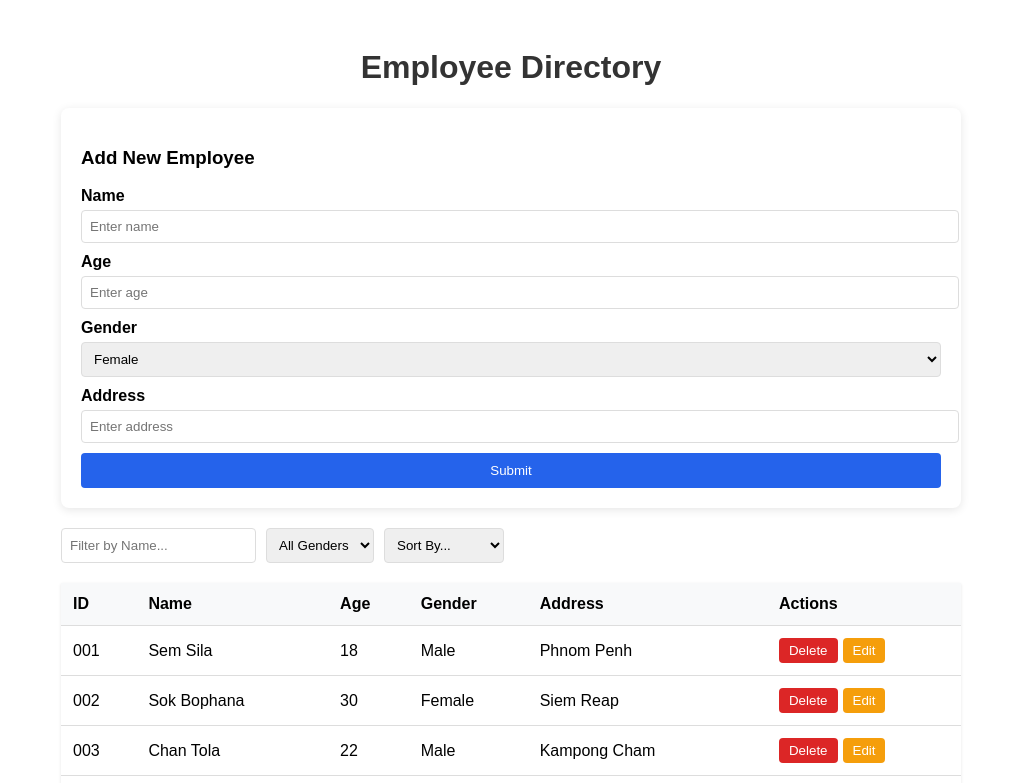
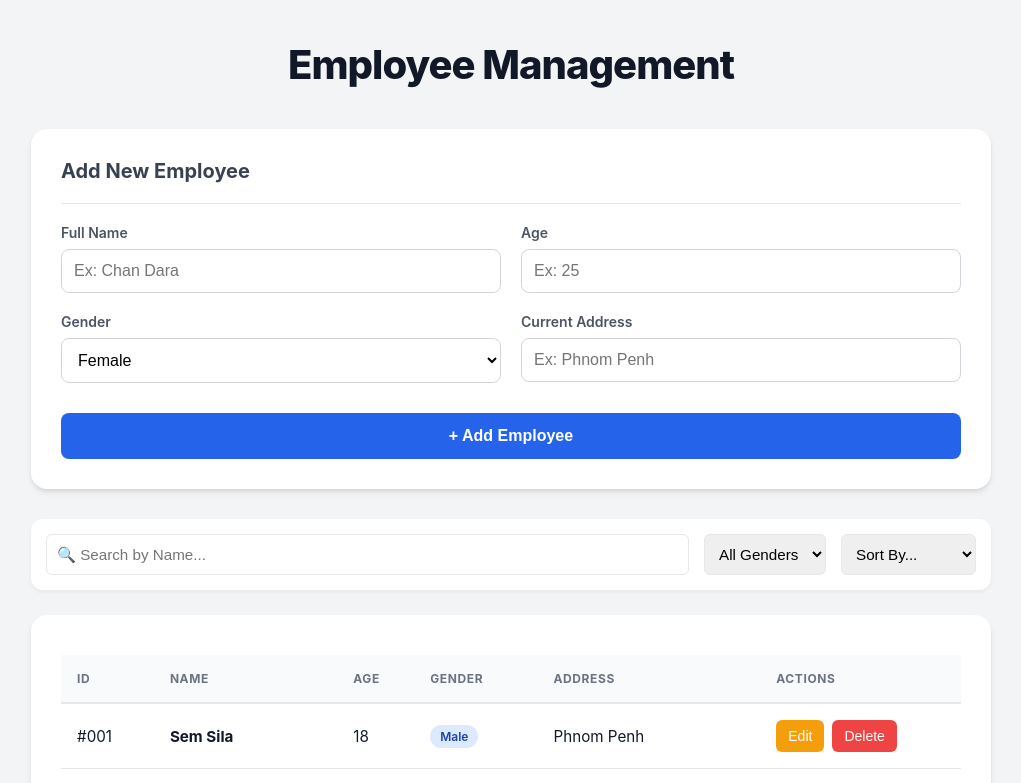
Before and after one commit to sila911/staffly, a React (Vite) app: page / in a window 1280 px wide. Shown: the top 783 px of the page, without its empty margins (129-1150 px from the left). Built offline with nearby package versions, Linux system fonts and the light colour scheme.

Commit message:
Redesign about interface

```diff
--- a/index.html
+++ b/index.html
@@ -1,13 +1,16 @@
 <!doctype html>
 <html lang="en">
+
 <head>
   <meta charset="UTF-8" />
   <link rel="icon" type="image/svg+xml" href="/vite.svg" />
   <meta name="viewport" content="width=device-width, initial-scale=1.0" />
   <title>employee-directory</title>
 </head>
+
 <body>
   <div id="root"></div>
   <script type="module" src="/src/main.jsx"></script>
 </body>
+
 </html>
--- a/src/App.css
+++ b/src/App.css
@@ -1,99 +1,222 @@
+/* GLOBAL RESET & BASICS */
+* {
+  box-sizing: border-box;
+}
+
+body {
+  margin: 0;
+  padding: 0;
+  background-color: #f3f4f6;
+  /* Light Grey Background */
+  font-family: 'Inter', system-ui, -apple-system, sans-serif;
+  color: #1f2937;
+}
+
 .container {
-  max-width: 900px;
-  margin: 0 auto;
-  padding: 20px;
-  font-family: sans-serif;
+  max-width: 1000px;
+  /* Wider container */
+  margin: 40px auto;
+  padding: 0 20px;
 }
 
 h1 {
   text-align: center;
-  color: #333;
+  color: #111827;
+  font-size: 2.5rem;
+  margin-bottom: 40px;
+  font-weight: 800;
+  letter-spacing: -0.025em;
 }
 
-/* Form Styles */
-.form-card {
-  background: #fff;
-  padding: 20px;
-  border-radius: 8px;
-  box-shadow: 0 2px 10px rgba(0, 0, 0, 0.1);
-  margin-bottom: 20px;
+/* --- CARD STYLES --- */
+.form-card,
+.table-card {
+  background: white;
+  padding: 30px;
+  border-radius: 16px;
+  box-shadow: 0 4px 6px -1px rgba(0, 0, 0, 0.1), 0 2px 4px -1px rgba(0, 0, 0, 0.06);
+  margin-bottom: 30px;
+}
+
+/* --- FORM STYLES --- */
+.form-card h3 {
+  margin-top: 0;
+  padding-bottom: 20px;
+  border-bottom: 1px solid #e5e7eb;
+  color: #374151;
+  font-size: 1.25rem;
+}
+
+.form-grid {
+  display: grid;
+  grid-template-columns: 1fr 1fr;
+  gap: 20px;
 }
 
 .form-group {
-  margin-bottom: 10px;
+  display: flex;
+  flex-direction: column;
 }
 
 .form-group label {
-  display: block;
-  margin-bottom: 5px;
-  font-weight: bold;
+  margin-bottom: 8px;
+  font-weight: 600;
+  font-size: 0.875rem;
+  color: #4b5563;
 }
 
 .form-group input,
 .form-group select {
-  width: 100%;
-  padding: 8px;
-  border: 1px solid #ddd;
-  border-radius: 4px;
+  padding: 12px;
+  border: 1px solid #d1d5db;
+  border-radius: 8px;
+  font-size: 1rem;
+  background-color: #fff;
+  transition: all 0.2s;
+}
+
+.form-group input:focus,
+.form-group select:focus {
+  outline: none;
+  border-color: #3b82f6;
+  box-shadow: 0 0 0 3px rgba(59, 130, 246, 0.2);
 }
 
 .btn-submit {
-  width: 100%;
-  background: #2563eb;
+  grid-column: span 2;
+  margin-top: 10px;
+  background-color: #2563eb;
   color: white;
-  padding: 10px;
+  padding: 14px;
   border: none;
-  border-radius: 4px;
+  border-radius: 8px;
+  font-weight: 600;
+  font-size: 1rem;
   cursor: pointer;
+  transition: background 0.2s;
 }
 
 .btn-submit:hover {
-  background: #1d4ed8;
+  background-color: #1d4ed8;
 }
 
-/* Table Styles */
-table {
-  width: 100%;
-  border-collapse: collapse;
-  background: white;
-  box-shadow: 0 1px 3px rgba(0, 0, 0, 0.1);
-}
-
-th,
-td {
-  padding: 12px;
-  text-align: left;
-  border-bottom: 1px solid #ddd;
-}
-
-th {
-  background-color: #f8f9fa;
-}
-
-.btn-delete {
-  background: #dc2626;
-  color: white;
-  border: none;
-  padding: 5px 10px;
-  border-radius: 4px;
-  cursor: pointer;
-}
-
-/* Filter Section */
+/* --- FILTER SECTION --- */
 .filters {
   display: flex;
-  gap: 10px;
-  margin-bottom: 20px;
+  gap: 15px;
+  margin-bottom: 25px;
+  background: white;
+  padding: 15px;
+  border-radius: 12px;
+  box-shadow: 0 2px 4px rgba(0, 0, 0, 0.05);
 }
 
 .filters input,
 .filters select {
-  padding: 8px;
-  border: 1px solid #ddd;
-  border-radius: 4px;
+  padding: 10px;
+  border: 1px solid #e5e7eb;
+  border-radius: 6px;
+  font-size: 0.95rem;
 }
 
-/* Modal Styles (New) */
+.filters input {
+  flex-grow: 1;
+  /* Search bar takes available space */
+}
+
+/* --- TABLE STYLES (The Important Fix) --- */
+table {
+  width: 100%;
+  border-collapse: collapse;
+  /* Removes gaps between cells */
+  margin-top: 10px;
+}
+
+thead tr {
+  background-color: #f9fafb;
+  border-bottom: 2px solid #e5e7eb;
+}
+
+th {
+  text-align: left;
+  padding: 16px;
+  font-size: 0.75rem;
+  text-transform: uppercase;
+  letter-spacing: 0.05em;
+  font-weight: 700;
+  color: #6b7280;
+}
+
+tbody tr {
+  border-bottom: 1px solid #e5e7eb;
+  transition: background 0.1s;
+}
+
+tbody tr:hover {
+  background-color: #f9fafb;
+}
+
+td {
+  padding: 16px;
+  font-size: 0.95rem;
+  color: #111827;
+  vertical-align: middle;
+}
+
+/* Status Badges for Gender */
+.badge {
+  padding: 4px 10px;
+  border-radius: 9999px;
+  font-size: 0.75rem;
+  font-weight: 600;
+  display: inline-block;
+}
+
+.badge.male {
+  background-color: #dbeafe;
+  /* Light Blue */
+  color: #1e40af;
+}
+
+.badge.female {
+  background-color: #fce7f3;
+  /* Light Pink */
+  color: #9d174d;
+}
+
+/* Action Buttons */
+.action-buttons {
+  display: flex;
+  gap: 8px;
+}
+
+.btn-edit,
+.btn-delete {
+  padding: 8px 12px;
+  border: none;
+  border-radius: 6px;
+  font-size: 0.875rem;
+  font-weight: 500;
+  cursor: pointer;
+  transition: opacity 0.2s;
+}
+
+.btn-edit {
+  background-color: #f59e0b;
+  color: white;
+}
+
+.btn-delete {
+  background-color: #ef4444;
+  color: white;
+}
+
+.btn-edit:hover,
+.btn-delete:hover {
+  opacity: 0.9;
+}
+
+/* --- MODAL --- */
 .modal-overlay {
   position: fixed;
   top: 0;
@@ -101,43 +224,37 @@ th {
   right: 0;
   bottom: 0;
   background-color: rgba(0, 0, 0, 0.5);
+  backdrop-filter: blur(4px);
+  /* Blur effect behind modal */
   display: flex;
   justify-content: center;
   align-items: center;
+  z-index: 50;
 }
 
 .modal-content {
   background: white;
-  padding: 20px;
-  border-radius: 8px;
+  padding: 30px;
+  border-radius: 16px;
+  box-shadow: 0 20px 25px -5px rgba(0, 0, 0, 0.1);
   text-align: center;
-  box-shadow: 0 4px 6px rgba(0, 0, 0, 0.1);
+  max-width: 400px;
+  width: 90%;
 }
 
 .modal-actions {
-  margin-top: 15px;
   display: flex;
   justify-content: center;
-  gap: 10px;
+  gap: 15px;
+  margin-top: 25px;
 }
 
 .btn-cancel {
-  background-color: #6b7280;
-  color: white;
-  padding: 8px 16px;
-  border: none;
-  border-radius: 4px;
+  background-color: white;
+  border: 1px solid #d1d5db;
+  color: #374151;
+  padding: 10px 20px;
+  border-radius: 8px;
+  font-weight: 600;
   cursor: pointer;
 }
-
-.btn-edit {
-  background-color: #f59e0b;
-  /* Orange color for edit */
-  color: white;
-  padding: 5px 10px;
-  border: none;
-  border-radius: 4px;
-  cursor: pointer;
-  margin-left: 5px;
-  /* Spacing after Delete button */
-}
--- a/src/App.jsx
+++ b/src/App.jsx
@@ -2,7 +2,7 @@ import { useState } from 'react'
 import './App.css'
 
 function App() {
-  // 1. STATE: The list of employees
+  // 1. STATE: The list of employees (20 records)
   const [employees, setEmployees] = useState([
     { id: "001", name: "Sem Sila", age: 18, gender: "Male", address: "Phnom Penh" },
     { id: "002", name: "Sok Bophana", age: 30, gender: "Female", address: "Siem Reap" },
@@ -27,32 +27,22 @@ function App() {
   ]);
 
   const [formData, setFormData] = useState({ name: '', age: '', gender: 'Female', address: '' });
-
-  // NEW STATE: specific for Editing
   const [isEditing, setIsEditing] = useState(false);
-  const [currentId, setCurrentId] = useState(null); // Tracks which ID we are editing
-
-  // NEW STATE: specific for Delete Modal
+  const [currentId, setCurrentId] = useState(null);
   const [showDeleteModal, setShowDeleteModal] = useState(false);
   const [employeeToDelete, setEmployeeToDelete] = useState(null);
 
-  // Filter/Sort State
-  const [filterName, setFilterName] = useState(""); // CHANGE: Renamed from filterAddress
+  // Filters
+  const [filterName, setFilterName] = useState("");
   const [filterGender, setFilterGender] = useState("All");
   const [sortType, setSortType] = useState("default");
 
-  // --- HELPER FUNCTION: GENERATE ID ---
+  // --- LOGIC ---
   const generateId = () => {
     if (employees.length === 0) return "001";
-
-    // Find the highest ID number currently in the list
     const maxId = Math.max(...employees.map(emp => parseInt(emp.id)));
-
-    // Add 1 and pad with zeros (e.g., 9 becomes "009", 10 becomes "010")
     return String(maxId + 1).padStart(3, '0');
   };
-
-  // --- HANDLERS ---
 
   const handleInputChange = (e) => {
     const { name, value } = e.target;
@@ -64,53 +54,41 @@ function App() {
     if (!formData.name || !formData.age) return;
 
     if (isEditing) {
-      // --- UPDATE LOGIC ---
       setEmployees(employees.map(emp =>
         emp.id === currentId ? { ...emp, ...formData } : emp
       ));
       setIsEditing(false);
       setCurrentId(null);
     } else {
-      // --- CREATE LOGIC (Auto ID) ---
       const newEmployee = {
-        id: generateId(), // CALL THE HELPER FUNCTION
+        id: generateId(),
         ...formData,
         age: parseInt(formData.age)
       };
       setEmployees([...employees, newEmployee]);
     }
-
     setFormData({ name: '', age: '', gender: 'Female', address: '' });
   };
 
-  // --- NEW: EDIT HANDLER ---
   const handleEdit = (employee) => {
-    setFormData({
-      name: employee.name,
-      age: employee.age,
-      gender: employee.gender,
-      address: employee.address
-    });
+    setFormData({ ...employee }); // Shorthand for copying all fields
     setIsEditing(true);
     setCurrentId(employee.id);
   };
 
-  // --- NEW: DELETE HANDLER (Step 1: Open Modal) ---
   const confirmDelete = (employee) => {
     setEmployeeToDelete(employee);
     setShowDeleteModal(true);
   };
 
-  // --- NEW: EXECUTE DELETE (Step 2: Actually Delete) ---
   const executeDelete = () => {
     setEmployees(employees.filter(emp => emp.id !== employeeToDelete.id));
     setShowDeleteModal(false);
     setEmployeeToDelete(null);
   };
 
-  // --- SORTING AND FILTERING ---
+  // --- FILTER & SORT ---
   const filteredList = employees.filter(emp => {
-    // CHANGE: Filtering by NAME now
     const matchesName = emp.name.toLowerCase().includes(filterName.toLowerCase());
     const matchesGender = filterGender === "All" || emp.gender === filterGender;
     return matchesName && matchesGender;
@@ -126,19 +104,19 @@ function App() {
 
   return (
     <div className="container">
-      <h1>Employee Directory</h1>
+      <h1>Employee Management</h1>
 
-      {/* FORM */}
+      {/* FORM CARD */}
       <div className="form-card">
         <h3>{isEditing ? `Edit Employee (ID: ${currentId})` : "Add New Employee"}</h3>
-        <form onSubmit={handleSubmit}>
+        <form onSubmit={handleSubmit} className="form-grid">
           <div className="form-group">
-            <label>Name</label>
-            <input type="text" name="name" value={formData.name} onChange={handleInputChange} placeholder="Enter name" />
+            <label>Full Name</label>
+            <input type="text" name="name" value={formData.name} onChange={handleInputChange} placeholder="Ex: Chan Dara" />
           </div>
           <div className="form-group">
             <label>Age</label>
-            <input type="number" name="age" value={formData.age} onChange={handleInputChange} placeholder="Enter age" />
+            <input type="number" name="age" value={formData.age} onChange={handleInputChange} placeholder="Ex: 25" />
           </div>
           <div className="form-group">
             <label>Gender</label>
@@ -148,21 +126,20 @@ function App() {
             </select>
           </div>
           <div className="form-group">
-            <label>Address</label>
-            <input type="text" name="address" value={formData.address} onChange={handleInputChange} placeholder="Enter address" />
+            <label>Current Address</label>
+            <input type="text" name="address" value={formData.address} onChange={handleInputChange} placeholder="Ex: Phnom Penh" />
           </div>
           <button type="submit" className="btn-submit">
-            {isEditing ? "Update Employee" : "Submit"}
+            {isEditing ? "Update Details" : "+ Add Employee"}
           </button>
         </form>
       </div>
 
       {/* FILTERS */}
       <div className="filters">
-        {/* CHANGE: Input now filters by Name */}
         <input
           type="text"
-          placeholder="Filter by Name..."
+          placeholder="🔍 Search by Name..."
           value={filterName}
           onChange={(e) => setFilterName(e.target.value)}
         />
@@ -180,11 +157,12 @@ function App() {
         </select>
       </div>
 
-      {/* TABLE */}
+      {/* TABLE CARD */}
+      <div className="table-card">
         <table>
           <thead>
             <tr>
-            <th>ID</th> {/* Added ID Column */}
+              <th>ID</th>
               <th>Name</th>
               <th>Age</th>
               <th>Gender</th>
@@ -195,30 +173,37 @@ function App() {
           <tbody>
             {finalList.map((emp) => (
               <tr key={emp.id}>
-              <td>{emp.id}</td>
-              <td>{emp.name}</td>
+                <td>#{emp.id}</td>
+                <td style={{ fontWeight: 'bold' }}>{emp.name}</td>
                 <td>{emp.age}</td>
-              <td>{emp.gender}</td>
+                <td>
+                  <span className={`badge ${emp.gender.toLowerCase()}`}>
+                    {emp.gender}
+                  </span>
+                </td>
                 <td>{emp.address}</td>
                 <td>
+                  <div className="action-buttons">
+                    <button className="btn-edit" onClick={() => handleEdit(emp)}>Edit</button>
                     <button className="btn-delete" onClick={() => confirmDelete(emp)}>Delete</button>
-                {/* CHANGE: Added Edit Button */}
-                <button className="btn-edit" onClick={() => handleEdit(emp)}>Edit</button>
+                  </div>
                 </td>
               </tr>
             ))}
           </tbody>
         </table>
+        {finalList.length === 0 && <p style={{ textAlign: 'center', color: '#888', padding: '20px' }}>No employees found.</p>}
+      </div>
 
-      {/* NEW: DELETE CONFIRMATION MODAL */}
+      {/* DELETE MODAL */}
       {showDeleteModal && (
         <div className="modal-overlay">
           <div className="modal-content">
             <h3>Confirm Delete</h3>
-            <p>Do you want to delete <strong>{employeeToDelete?.name}</strong>?</p>
+            <p>Are you sure you want to delete <strong>{employeeToDelete?.name}</strong>?</p>
             <div className="modal-actions">
               <button className="btn-cancel" onClick={() => setShowDeleteModal(false)}>Cancel</button>
-              <button className="btn-delete" onClick={executeDelete}>Delete</button>
+              <button className="btn-delete" onClick={executeDelete}>Yes, Delete</button>
             </div>
           </div>
         </div>
```
Lines whose indentation alone changed are shown as unchanged.
